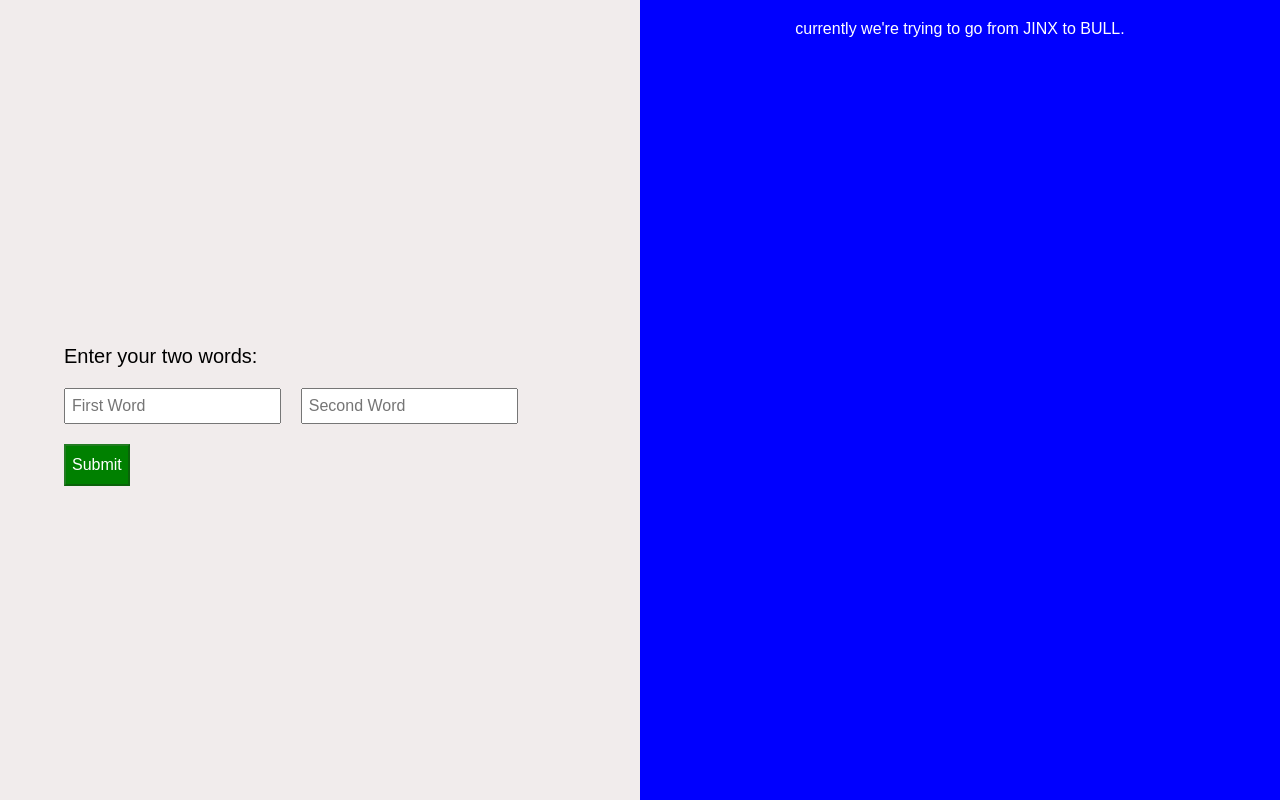
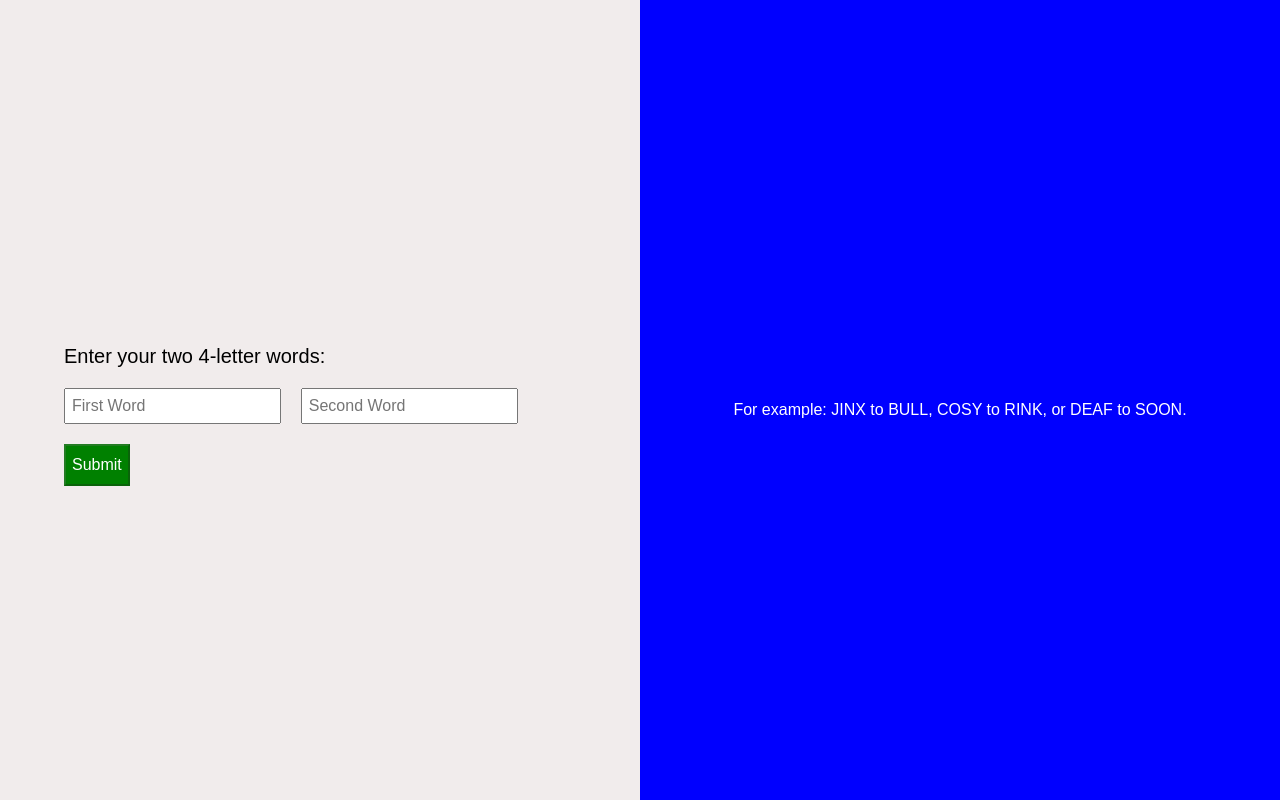
Before and after one commit to RalphKemp/word-solver, a React (Create React App) app: page / in a window 1280 px wide. Built offline with nearby package versions, Linux system fonts and the light colour scheme; a web font is replaced by a local one.

Commit message:
improved

```diff
--- a/src/components/Results.js
+++ b/src/components/Results.js
@@ -3,15 +3,20 @@ import { connect } from "react-redux";
 import styled from "styled-components";
 import { data } from "../data/words";
 import { puzzleSolver } from "../helpers/puzzleSolver";
+import uuidv1 from "uuid/v1";
 
 const MainResultsDiv = styled.div`
   min-height: 50vh;
   width: 100vw;
   background-color: blue;
   color: white;
+  display: flex;
   @media (min-width: 600px) {
     min-height: 100vh;
     width: 50vw;
+    justify-content: center;
+    align-items: center;
+    flex-direction: column;
   }
 `;
 
@@ -25,6 +30,7 @@ const Words = styled.div`
   margin: 20px 0px 0px 20px;
   display: flex;
   justify-content: center;
+  align-items: center;
 `;
 
 const LadderStep = styled.div`
@@ -38,22 +44,29 @@ const Blob = styled.div`
   padding: 10px;
 `;
 
+const InputtedWord = styled(Blob)`
+  background-color: red;
+`;
+
 class Results extends Component {
   render() {
     return (
       <MainResultsDiv>
-        <Title>currently we're trying to go from JINX to BULL.</Title>
         {this.props.words ? (
           <Words>
+            <LadderStep>
+              <InputtedWord>{this.props.words.firstWord}</InputtedWord>
+            </LadderStep>
             {puzzleSolver(
               this.props.words.firstWord,
               this.props.words.secondWord,
               data
             ).map(x => {
               return (
+                <div>
                   <LadderStep key={x}>
                     {x.map(y => (
-                    <div>
+                      <div key={uuidv1()}>
                         {!Array.isArray(y) ? (
                           <Blob>{y}</Blob>
                         ) : (
@@ -69,10 +82,18 @@ class Results extends Component {
                       </div>
                     ))}
                   </LadderStep>
+                </div>
               );
             })}
+            <LadderStep>
+              <InputtedWord>{this.props.words.secondWord}</InputtedWord>
+            </LadderStep>
           </Words>
-        ) : null}
+        ) : (
+          <Title>
+            For example: JINX to BULL, COSY to RINK, or DEAF to SOON.
+          </Title>
+        )}
       </MainResultsDiv>
     );
   }
--- a/src/components/Search.js
+++ b/src/components/Search.js
@@ -1,8 +1,8 @@
-import React, { Component } from 'react';
-import { connect } from 'react-redux';
-import * as actions from '../actions';
-import { Field, reduxForm } from 'redux-form';
-import styled from 'styled-components';
+import React, { Component } from "react";
+import { connect } from "react-redux";
+import * as actions from "../actions";
+import { Field, reduxForm } from "redux-form";
+import styled from "styled-components";
 
 const Fields = styled.div`
   display: flex;
@@ -43,7 +43,7 @@ class Search extends Component {
         onSubmit={handleSubmit(values => setWords(values))}
         autoComplete="off"
       >
-        <Label>Enter your two words:</Label>
+        <Label>Enter your two 4-letter words:</Label>
         <div>
           <Fields>
             <Field
@@ -75,7 +75,7 @@ export default connect(
   actions
 )(
   reduxForm({
-    form: 'search'
+    form: "search"
     // onSubmitSuccess: afterSubmit
   })(Search)
 );
--- a/src/helpers/puzzleSolver.js
+++ b/src/helpers/puzzleSolver.js
@@ -11,7 +11,6 @@ export const puzzleSolver = (x, y, d) => {
 
   // new pools created from poolOne. (second ladder place)
   const poolTwo = createComparativePool(poolOne, data, y, 3, 1);
-  console.log(poolTwo);
 
   const poolThree = [];
   // for each pool in poolTwo, we run the function again, but this time we need TWO
@@ -28,10 +27,14 @@ export const puzzleSolver = (x, y, d) => {
     );
   });
 
-  pools.push(poolOne, poolTwo, poolThree, poolFour);
+  pools.push(poolOne, poolTwo, removeEmpty(poolThree), removeEmpty(poolFour));
 
   return pools;
 };
+
+function removeEmpty(arr) {
+  return arr.filter(x => x.length > 0);
+}
 
 function createFirstPool(firstWord, data, y) {
   const secondWord = y.split("");
```
Lines whose indentation alone changed are shown as unchanged.
